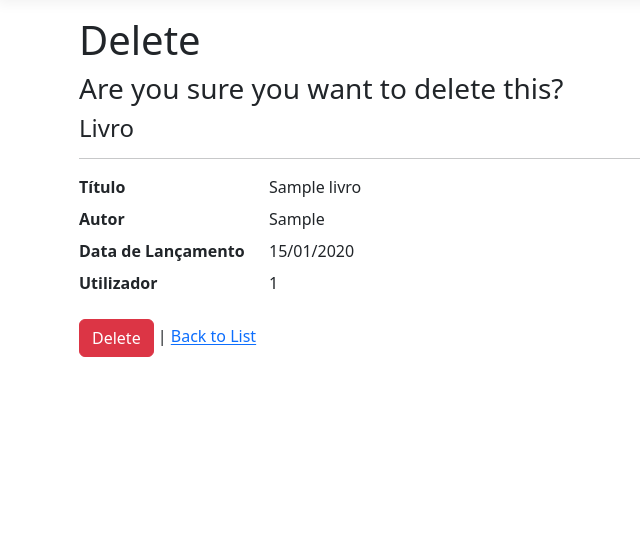
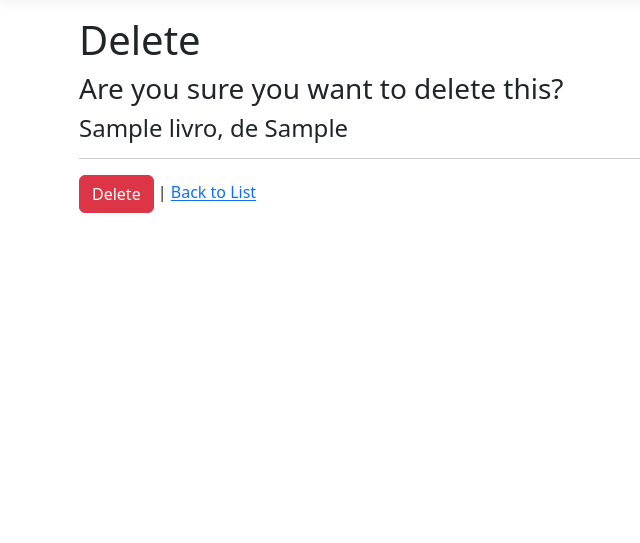
Before and after one commit to joanafpbrito/Biblioteca, an ASP.NET Core app: page /Livros/Delete?id=1 in a window 1280 px wide. Shown: the part 57-600 px from the top of the page, without its empty margins (3-643 px from the left). Run offline with ASP.NET Core 8, Linux system fonts and the light colour scheme; tables that the repository leaves empty hold one stand-in row (values such as "Sample post"); style sheets or scripts are compiled from the project's sources; the project's own start-up code is not run, and a stand-in starts its controllers and pages.

Commit message:
Alterações de mostra de dados nas páginas de Livros

```diff
--- a/Pages/Livros/Create.cshtml
+++ b/Pages/Livros/Create.cshtml
@@ -29,9 +29,7 @@
                 <span asp-validation-for="Livro.DataLancamento" class="text-danger"></span>
             </div>
             <div class="form-group">
-                <label asp-for="Livro.UserID" class="control-label"></label>
-                <input asp-for="Livro.UserID" class="form-control" />
-                <span asp-validation-for="Livro.UserID" class="text-danger"></span>
+                <input type="hidden" asp-for="Livro.UserID" />
             </div>
             <div class="form-group">
                 <input type="submit" value="Create" class="btn btn-primary" />
--- a/Pages/Livros/Delete.cshtml
+++ b/Pages/Livros/Delete.cshtml
@@ -9,35 +9,8 @@
 
 <h3>Are you sure you want to delete this?</h3>
 <div>
-    <h4>Livro</h4>
+    <h4>@Html.DisplayFor(model => model.Livro.Titulo), de @Html.DisplayFor(model => model.Livro.Autor)</h4>
     <hr />
-    <dl class="row">
-        <dt class="col-sm-2">
-            @Html.DisplayNameFor(model => model.Livro.Titulo)
-        </dt>
-        <dd class="col-sm-10">
-            @Html.DisplayFor(model => model.Livro.Titulo)
-        </dd>
-        <dt class="col-sm-2">
-            @Html.DisplayNameFor(model => model.Livro.Autor)
-        </dt>
-        <dd class="col-sm-10">
-            @Html.DisplayFor(model => model.Livro.Autor)
-        </dd>
-        <dt class="col-sm-2">
-            @Html.DisplayNameFor(model => model.Livro.DataLancamento)
-        </dt>
-        <dd class="col-sm-10">
-            @Html.DisplayFor(model => model.Livro.DataLancamento)
-        </dd>
-        <dt class="col-sm-2">
-            @Html.DisplayNameFor(model => model.Livro.UserID)
-        </dt>
-        <dd class="col-sm-10">
-            @Html.DisplayFor(model => model.Livro.UserID)
-        </dd>
-    </dl>
-
     <form method="post">
         <input type="hidden" asp-for="Livro.LivroID" />
         <input type="submit" value="Delete" class="btn btn-danger" /> |
--- a/Pages/Livros/Details.cshtml
+++ b/Pages/Livros/Details.cshtml
@@ -33,7 +33,7 @@
             @Html.DisplayNameFor(model => model.Livro.UserID)
         </dt>
         <dd class="col-sm-10">
-            @Html.DisplayFor(model => model.Livro.UserID)
+            @(Model.Livro.Utilizador == null ? "Disponível" : Model.Livro.Utilizador.Nome)
         </dd>
     </dl>
 </div>
--- a/Pages/Livros/Edit.cshtml
+++ b/Pages/Livros/Edit.cshtml
@@ -31,8 +31,9 @@
             </div>
             <div class="form-group">
                 <label asp-for="Livro.UserID" class="control-label"></label>
-                <input asp-for="Livro.UserID" class="form-control" />
-                <span asp-validation-for="Livro.UserID" class="text-danger"></span>
+                <select asp-for="Livro.UserID" class="form-control" asp-items="ViewBag.UserID">
+                <option value="">Disponível</option>
+                </select>
             </div>
             <div class="form-group">
                 <input type="submit" value="Save" class="btn btn-primary" />
--- a/Pages/Livros/Edit.cshtml.cs
+++ b/Pages/Livros/Edit.cshtml.cs
@@ -36,6 +36,12 @@ namespace Biblioteca.Pages_Livros
                 return NotFound();
             }
             Livro = livro;
+
+            ViewData["UserID"] = new SelectList(
+                _context.Utilizador,
+                "UserID",
+                "Nome"
+            );
             return Page();
         }
 
--- a/Pages/Livros/Index.cshtml
+++ b/Pages/Livros/Index.cshtml
@@ -41,7 +41,7 @@
                 @Html.DisplayFor(modelItem => item.DataLancamento)
             </td>
             <td>
-                @Html.DisplayFor(modelItem => item.UserID)
+                @(item.Utilizador == null ? "Disponível" : item.Utilizador.Nome)
             </td>
             <td>
                 <a asp-page="./Edit" asp-route-id="@item.LivroID">Edit</a> |
```
Also changed, not shown: Pages/Livros/Create.cshtml.cs (+4 -7 lines), Pages/Livros/Details.cshtml.cs (+5 -3 lines), Pages/Livros/Index.cshtml.cs (+5 -3 lines).
